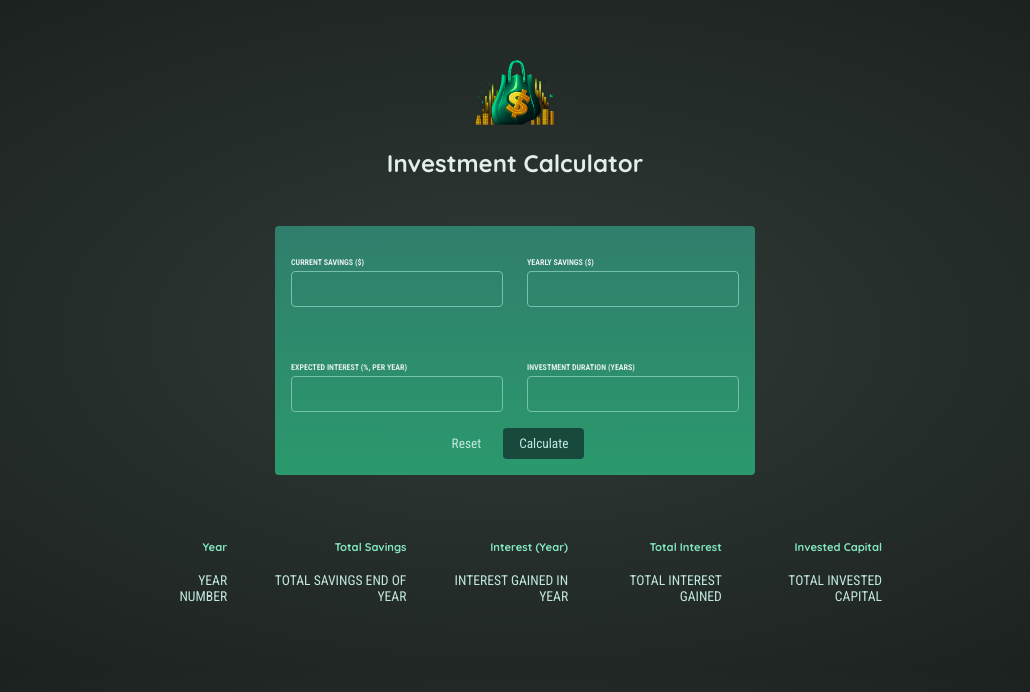
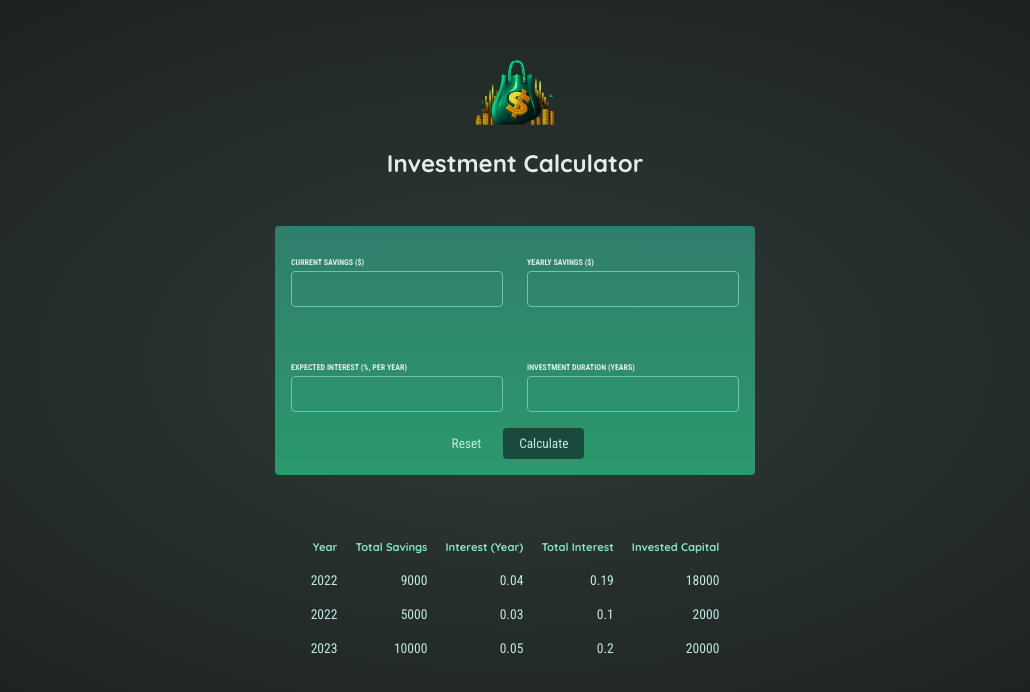
Before and after one commit to kvaropil/investment-calculator-course, a React (Create React App) app: page / in a window 1280 px wide. Shown: the top 692 px of the page, without its empty margins (125-1155 px from the left). Built offline with nearby package versions, Linux system fonts and the light colour scheme.

Commit message:
feat: Implement InvestmentTable as component

```diff
--- a/src/App.js
+++ b/src/App.js
@@ -5,6 +5,7 @@ import { Button } from './components/UI/ButtonSubmit/Button';
 import { InputGroup } from './components/InputForm/InputGroup/InputGroup';
 import { Actions } from './components/Actions/Actions';
 import { InputForm } from './components/InputForm/InputForm';
+import { InvestmentTable } from './components/InvestmentTable/InvestmentTable';
 
 function App() {
   const calculateHandler = (userInput) => {
@@ -41,6 +42,30 @@ function App() {
     'Investment Duration (years)',
   ];
 
+  const investments = [
+    {
+      year: 2022,
+      totalSavings: 9000,
+      interestYear: 0.04,
+      interestTotal: 0.19,
+      investedCapital: 18000,
+    },
+    {
+      year: 2022,
+      totalSavings: 5000,
+      interestYear: 0.03,
+      interestTotal: 0.1,
+      investedCapital: 2000,
+    },
+    {
+      year: 2023,
+      totalSavings: 10000,
+      interestYear: 0.05,
+      interestTotal: 0.2,
+      investedCapital: 20000,
+    },
+  ];
+
   return (
     <div>
       <Header src={logo}>Investment Calculator</Header>
@@ -55,29 +80,7 @@ function App() {
         </Actions>
       </InputForm>
 
-      {/* Todo: Show below table conditionally (only once result data is available) */}
-      {/* Show fallback text if no data is available */}
-
-      <table className='result'>
-        <thead>
-          <tr>
-            <th>Year</th>
-            <th>Total Savings</th>
-            <th>Interest (Year)</th>
-            <th>Total Interest</th>
-            <th>Invested Capital</th>
-          </tr>
-        </thead>
-        <tbody>
-          <tr>
-            <td>YEAR NUMBER</td>
-            <td>TOTAL SAVINGS END OF YEAR</td>
-            <td>INTEREST GAINED IN YEAR</td>
-            <td>TOTAL INTEREST GAINED</td>
-            <td>TOTAL INVESTED CAPITAL</td>
-          </tr>
-        </tbody>
-      </table>
+      <InvestmentTable investments={investments} />
     </div>
   );
 }
--- /dev/null
+++ b/src/components/InvestmentTable/InvestmentList/InvestmentList.jsx
@@ -0,0 +1,7 @@
+import { InvestmentListItem } from '../InvestmentListItem/InvestmentListItem';
+
+export const InvestmentList = ({ investments }) => {
+  return investments.map((investment, i) => {
+    return <InvestmentListItem investment={investment} key={i} />;
+  });
+};
--- /dev/null
+++ b/src/components/InvestmentTable/InvestmentListItem/InvestmentListItem.jsx
@@ -0,0 +1,11 @@
+export const InvestmentListItem = ({ investment }) => {
+  return (
+    <tr>
+      <td>{investment.year}</td>
+      <td>{investment.totalSavings}</td>
+      <td>{investment.interestYear}</td>
+      <td>{investment.interestTotal}</td>
+      <td>{investment.investedCapital}</td>
+    </tr>
+  );
+};
--- /dev/null
+++ b/src/components/InvestmentTable/InvestmentTable.jsx
@@ -0,0 +1,51 @@
+import styled from 'styled-components';
+import { InvestmentList } from './InvestmentList/InvestmentList';
+
+const StyledTable = styled.table`
+  max-width: 50rem;
+  margin: 2rem auto;
+  padding: 1rem;
+  table-layout: fixed;
+  border-spacing: 1rem;
+  text-align: right;
+`;
+
+const StyledHead = styled.thead`
+  font-size: 0.7rem;
+  color: #83e6c0;
+`;
+
+const StyledBody = styled.tbody`
+  font-family: 'Roboto Condensed', sans-serif;
+  font-size: 0.85rem;
+  color: #c2e9e0;
+`;
+
+export const InvestmentTable = ({ investments }) => {
+  if (!investments.length) {
+    return (
+      <StyledTable>
+        <StyledBody>
+          <td>No data available.</td>
+        </StyledBody>
+      </StyledTable>
+    );
+  } else {
+    return (
+      <StyledTable>
+        <StyledHead>
+          <tr>
+            <th>Year</th>
+            <th>Total Savings</th>
+            <th>Interest (Year)</th>
+            <th>Total Interest</th>
+            <th>Invested Capital</th>
+          </tr>
+        </StyledHead>
+        <StyledBody>
+          <InvestmentList investments={investments} />
+        </StyledBody>
+      </StyledTable>
+    );
+  }
+};
--- a/src/index.css
+++ b/src/index.css
@@ -13,23 +13,3 @@ body {
   background: radial-gradient(#303b37, #1a1f1d);
   color: #e1eeeb;
 }
-
-.result {
-  max-width: 50rem;
-  margin: 2rem auto;
-  padding: 1rem;
-  table-layout: fixed;
-  border-spacing: 1rem;
-  text-align: right;
-}
-
-.result thead {
-  font-size: 0.7rem;
-  color: #83e6c0;
-}
-
-.result tbody {
-  font-family: 'Roboto Condensed', sans-serif;
-  font-size: 0.85rem;
-  color: #c2e9e0;
-}
```
